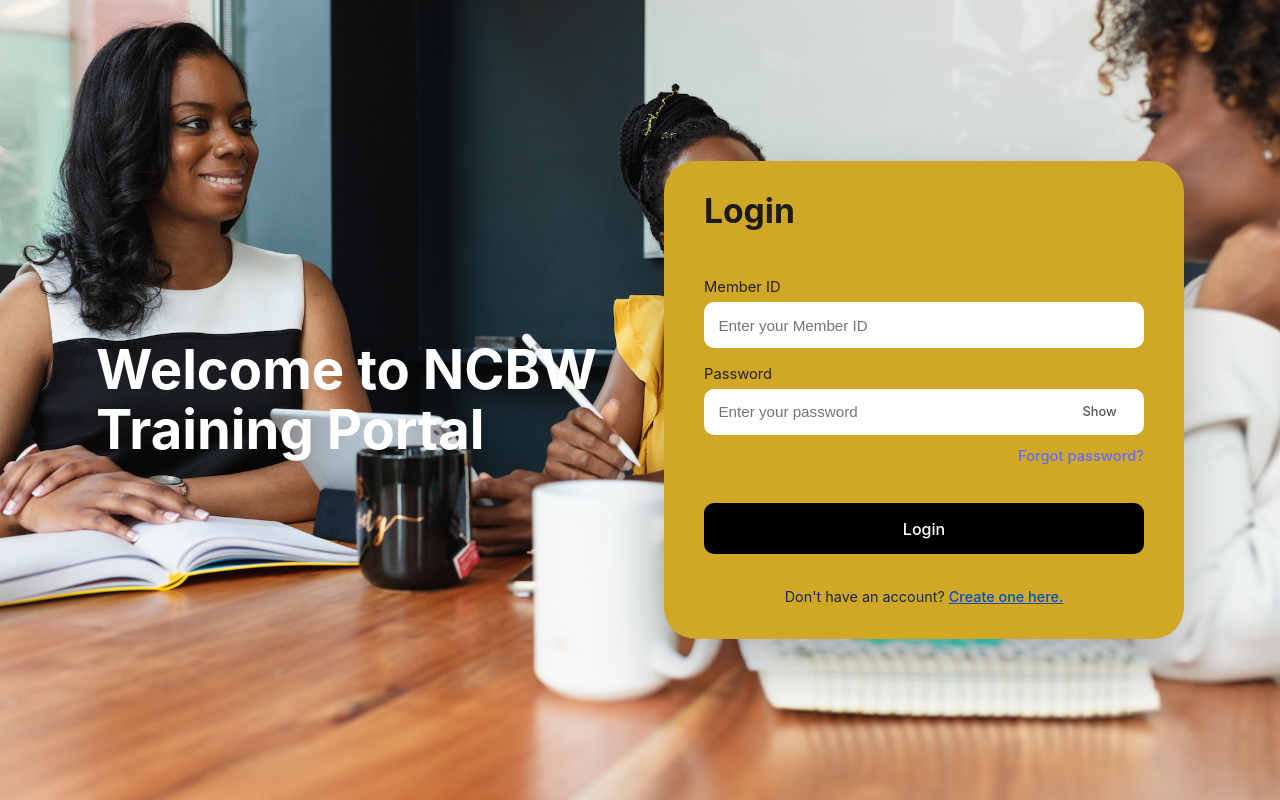
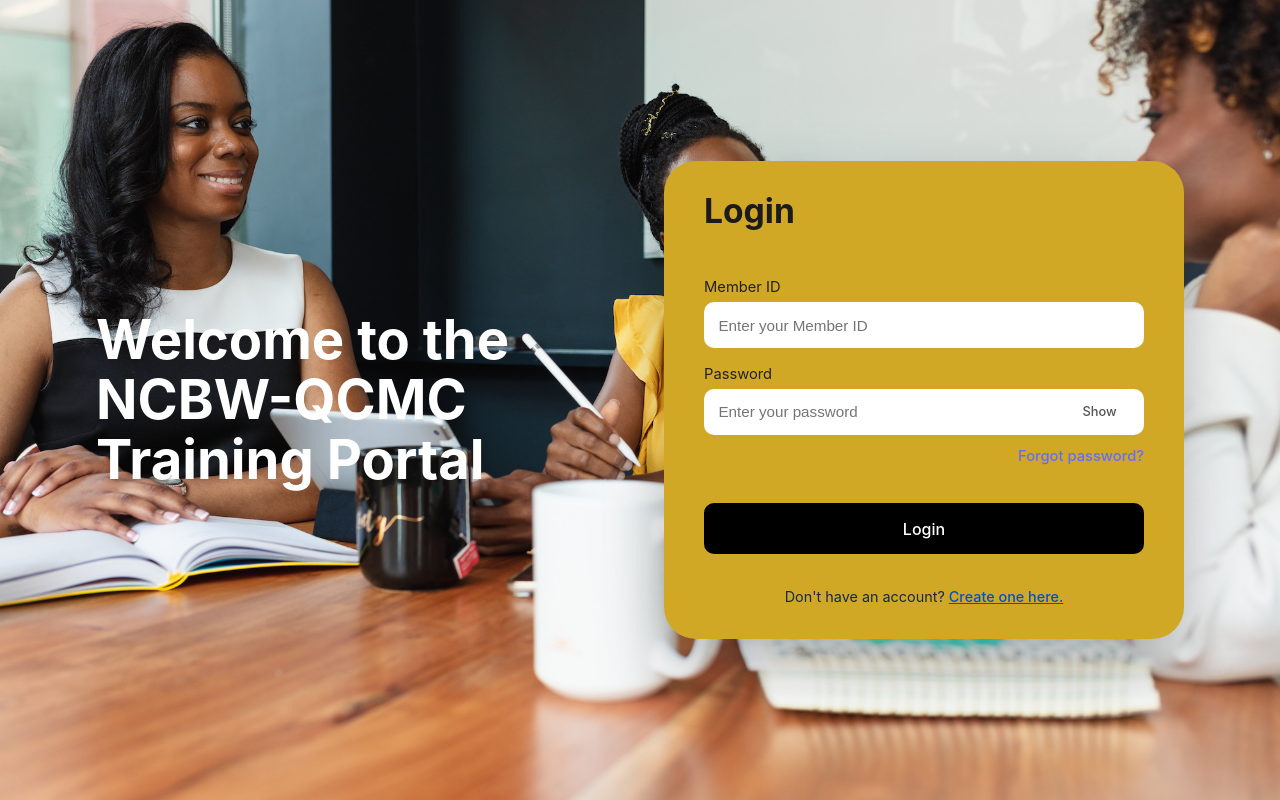
Before and after one commit to Afia1309/ncbw-deploy, a React app in the folder frontend/: page / in a window 1280 px wide. Built offline with nearby package versions, Linux system fonts and the light colour scheme; no server answers; the HTML template or start-up script is replaced by a standard one.

Commit message:
Updated Login.jsx

```diff
--- a/frontend/src/pages/Login.jsx
+++ b/frontend/src/pages/Login.jsx
@@ -76,7 +76,7 @@
     <div className="auth-page" style={{ backgroundImage: `url(${bgImage})` }}>
       <div className="auth-left">
         <h1 className="auth-title">
-          Welcome to NCBW
+          Welcome to the NCBW-QCMC
           <br />
           Training Portal
         </h1>
```
